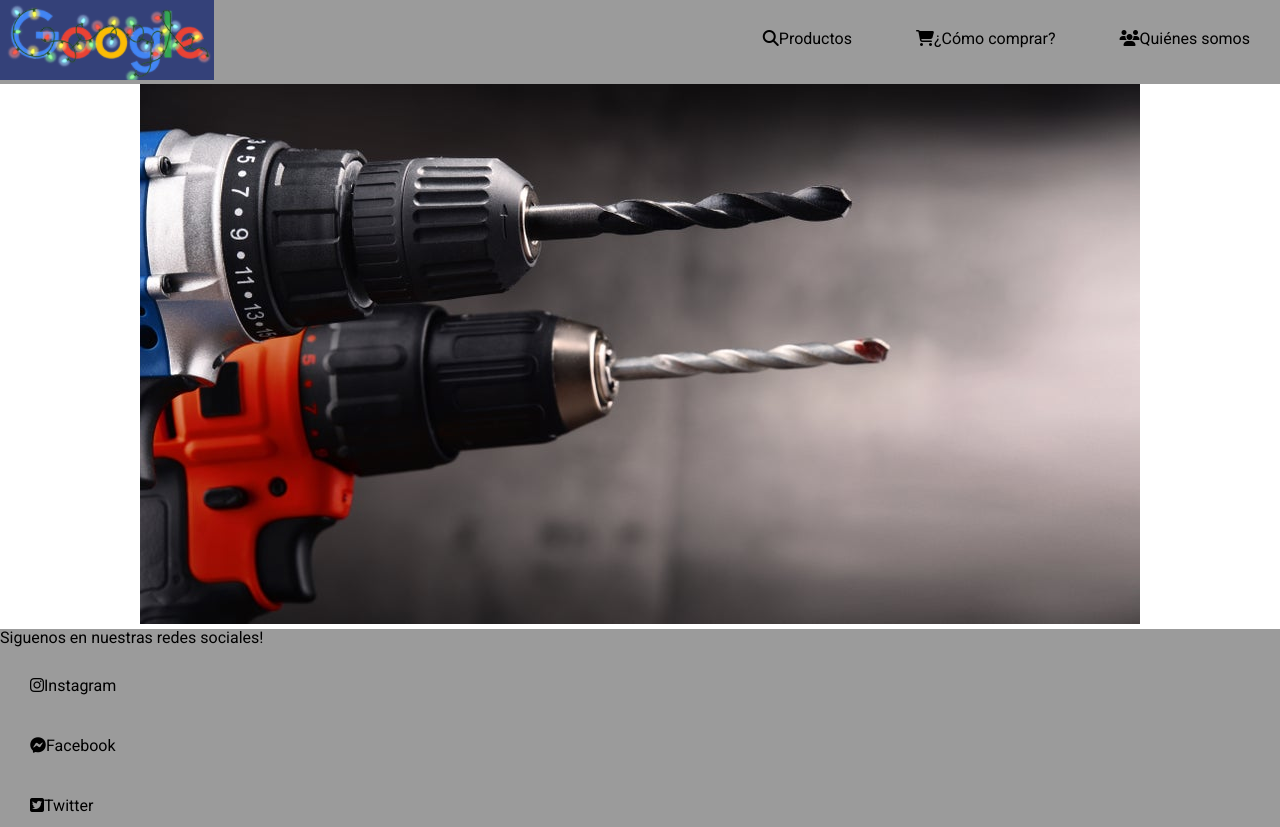
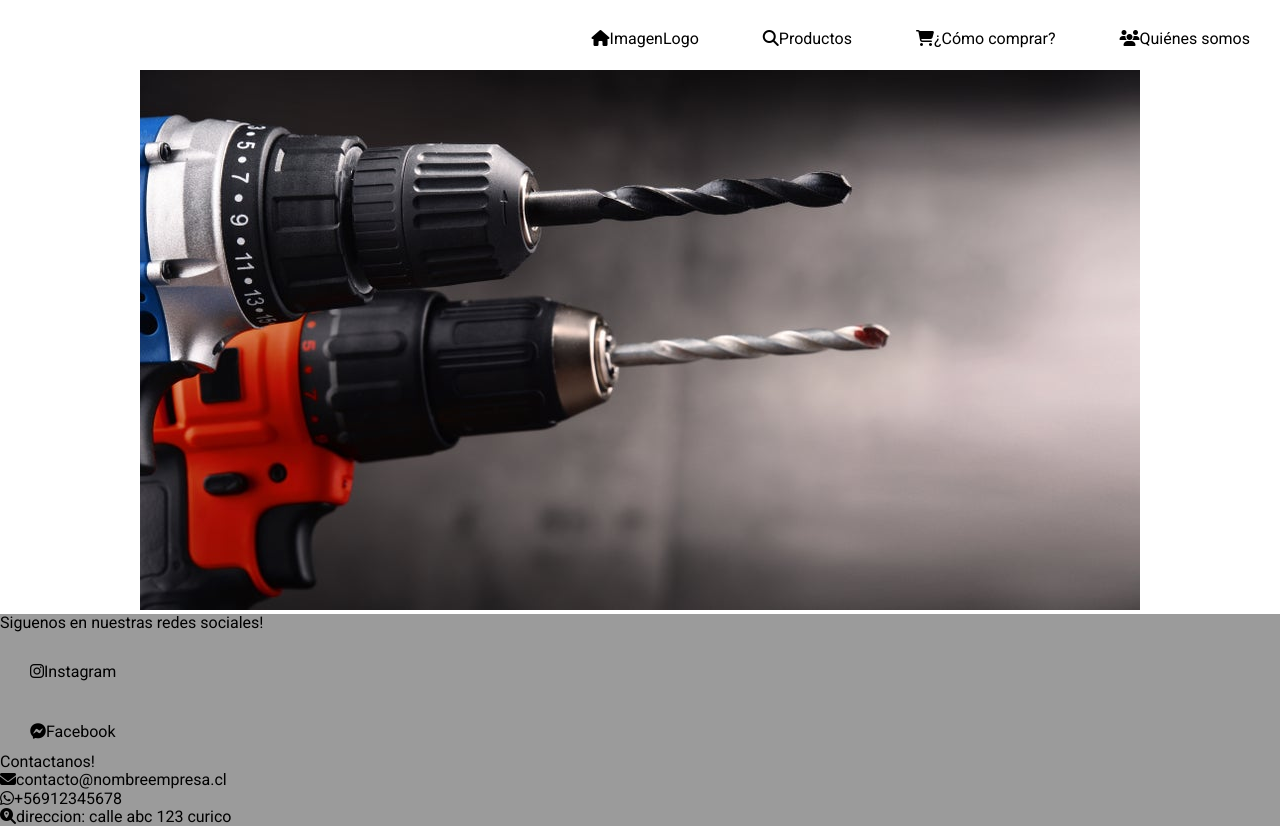
Before and after one commit to TopherLid/Jorge, a plain HTML site: page index.html in a window 1280 px wide. Drawn offline with Linux system fonts and the light colour scheme.

Commit message:
Update index.html

```diff
--- a/index.html
+++ b/index.html
@@ -18,12 +18,13 @@
         <header>
             <nav id="menuContainer" class="nav">
                 <div class="siteBranding">
-                    <a href="index.html" class="logoLink" rel="home"><img src="lib/ico/logoMarca.png" alt="" title="logoJorge"></a>
                     <ul class="topnav__ul">
+                        <li class="topnav__li"><em class="fas fa-home"></em><a href="index.html">ImagenLogo</a></li>
                         <li class="topnav__li"><em class="fas fa-search"></em><a href="Products.html">Productos</a></li>
                         <li class="topnav__li"><em class="fas fa-shopping-cart"></em><a href="Compra.html">¿Cómo comprar?</a></li>
                         <li class="topnav__li"><em class="fas fa-users"></em><a href="Team.html">Quiénes somos</a></li>
                     </ul>
+
                 </div>
             </nav>
         </header>
@@ -37,11 +38,19 @@
         </article>
         <footer>
             <div class="rrss">
-                <p>Siguenos en nuestras redes sociales!</p>
+                <p class=footerText>Siguenos en nuestras redes sociales!</p>
                 <ul class="footerbar">
                     <li class="footer_rs"><em class="fab fa-instagram"></em><a href="https://instagram.com/topher.pl" target="_BLANK" rel="noopener">Instagram</a></li>
                     <li class="footer_rs"><em class="fab fa-facebook-messenger"></em><a href="https://www.facebook.com/StaarDragon" target="_BLANK" rel="noopener">Facebook</a></li>
-                    <li class="footer_rs"><em class="fab fa-twitter-square"></em><a href="https://twitter.com/pl_topher" target="_BLANK" rel="noopener">Twitter</a></li>
+                </ul>
+            </div>
+            <div class="contacto">
+
+                <ul class="contact">
+                    <p class=footerText>Contactanos!</p>
+                    <li class="contactInfo"><em class="fas fa-envelope"></em>contacto@nombreempresa.cl</li>
+                    <li class="contactInfo"><em class="fab fa-whatsapp"></em>+56912345678</li>
+                    <li class="contactInfo"><em class="fas fa-search-location"></em>direccion: calle abc 123 curico</li>
                 </ul>
             </div>
         </footer>
```
